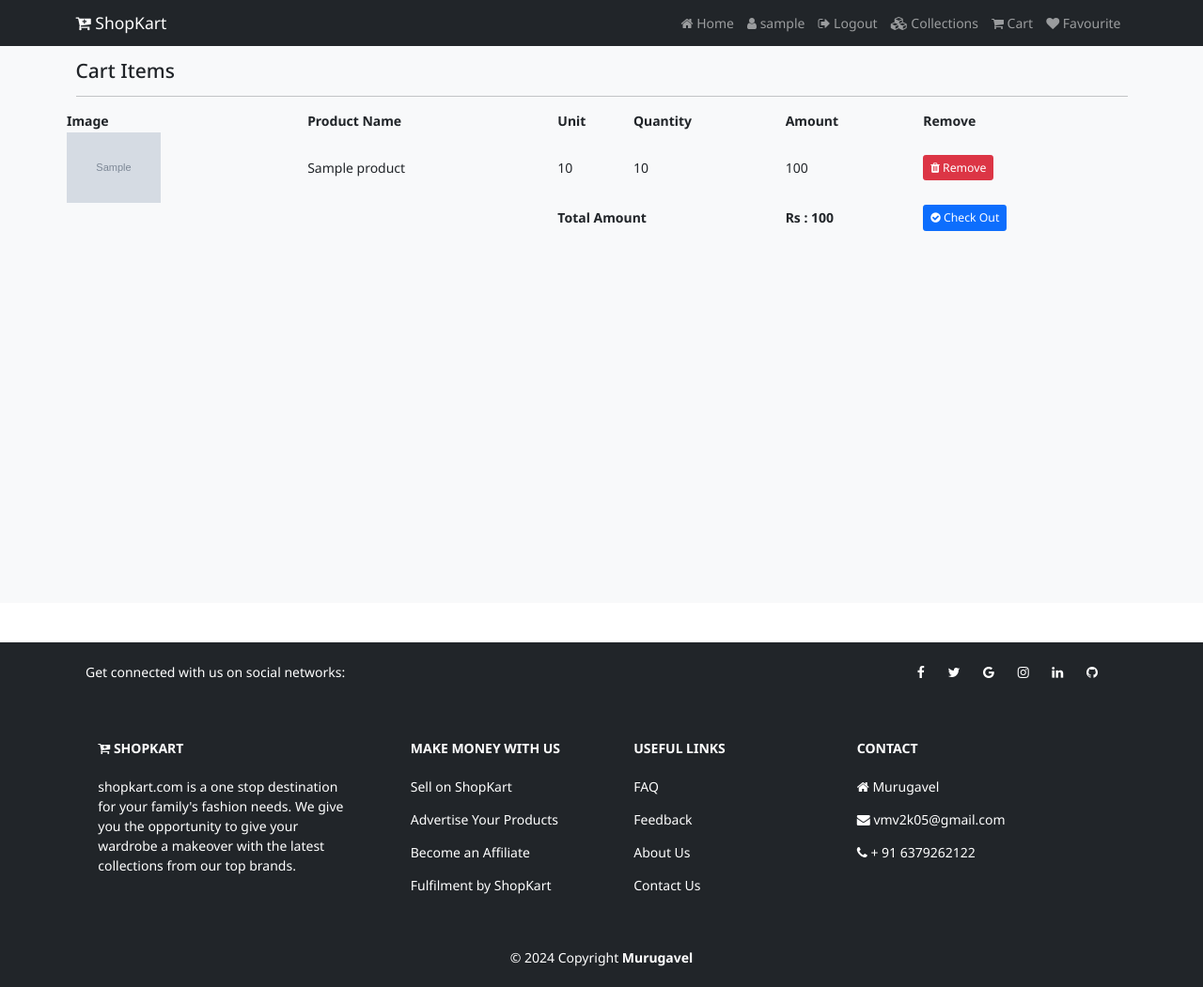
After one commit to Murugavl/Shop, a Django app: page /cart in a window 1280 px wide. The commit adds this page. Shown: the whole page at 94% size. Run offline with Django 5.2, Linux system fonts and the light colour scheme; a user stored in the database is signed in; tables that the repository leaves empty hold one stand-in row (values such as "Sample post"); grey boxes marked "Sample" are stand-in pictures.

Commit message:
cart page and favourtie page added

```diff
--- a/django_project/settings.py
+++ b/django_project/settings.py
@@ -135,3 +135,5 @@ STATICFILES_DIRS = [
 # https://docs.djangoproject.com/en/5.1/ref/settings/#default-auto-field
 
 DEFAULT_AUTO_FIELD = 'django.db.models.BigAutoField'
+
+APPEND_SLASH = True
--- a/shop/admin.py
+++ b/shop/admin.py
@@ -11,5 +11,5 @@ admin.site.register(Catagory,CategoryAdmin)
 
 admin.site.register(Catagory)
 admin.site.register(Product)
-# admin.site.register(Cart)
-# admin.site.register(Favourite)
+admin.site.register(Cart)
+admin.site.register(Favourite)
--- a/shop/models.py
+++ b/shop/models.py
@@ -36,17 +36,17 @@ class Product(models.Model):
   def __str__(self) :
     return self.name
 
-# class Cart(models.Model):
-#   user=models.ForeignKey(User,on_delete=models.CASCADE)
-#   product=models.ForeignKey(Product,on_delete=models.CASCADE)
-#   product_qty=models.IntegerField(null=False,blank=False)
-#   created_at=models.DateTimeField(auto_now_add=True)
+class Cart(models.Model):
+  user=models.ForeignKey(User,on_delete=models.CASCADE)
+  product=models.ForeignKey(Product,on_delete=models.CASCADE)
+  product_qty=models.IntegerField(null=False,blank=False)
+  created_at=models.DateTimeField(auto_now_add=True)
 
-#   @property
-#   def total_cost(self):
-#     return self.product_qty*self.product.selling_price
+  @property
+  def total_cost(self):
+    return self.product_qty*self.product.selling_price
 
-# class Favourite(models.Model):
-# 	user=models.ForeignKey(User,on_delete=models.CASCADE)
-# 	product=models.ForeignKey(Product,on_delete=models.CASCADE)
-# 	created_at=models.DateTimeField(auto_now_add=True)
+class Favourite(models.Model):
+	user=models.ForeignKey(User,on_delete=models.CASCADE)
+	product=models.ForeignKey(Product,on_delete=models.CASCADE)
+	created_at=models.DateTimeField(auto_now_add=True)
--- /dev/null
+++ b/shop/templates/shop/cart.html
@@ -0,0 +1,60 @@
+{% extends 'shop/layouts/main.html' %}
+{% block title %}
+  Registration | ShopKart
+{% endblock title %}
+{% block content %}
+  <section class="bg-light py-4 my-5" style="min-height:600px;">
+    <div class="container">
+      <div class="row">
+        <div class="col-12">
+          <h4 class="mb-3">Cart  Items</h4>
+          <hr style="border-color:#b8bfc2;">
+        </div>
+
+        <table>
+            <tr>
+                <th>Image</th>
+                <th>Product Name</th>
+                <th>Unit</th>
+                <th>Quantity</th>
+                <th>Amount</th>
+                <th>Remove</th>
+            </tr>
+
+
+            {% for item in cart %}
+           <tr>
+              <td><img src="{{item.product.product_image.url}}" height="75px" alt="{{item.product.name}}"></td>
+              <td>{{item.product.name}}</td>
+              <td>{{item.product.selling_price | stringformat:'d'}}</td>
+              <td>{{item.product_qty}}</td>
+              <td class="amt">{{item.total_cost | stringformat:'d'}}</td>
+              <td><a href="{% url 'remove_cart' item.id %}"  onclick="return confirm('Are you sure? to Remove')"  class="btn btn-danger btn-sm"><i class="fa fa-trash"></i> Remove</a></td>
+            </tr>
+            {% endfor %}
+            <tr>
+              <td></td>
+              <td></td>
+              <td colspan="2"><b>Total Amount</b></td>
+              <th id="net">0</th>
+              <td><button class="btn btn-primary btn-sm">
+                <i class="fa fa-check-circle"></i> Check Out
+              </button></td>
+            </tr>
+
+        </table>
+
+      </div>
+      </div>
+  </section>
+
+  <script>
+    const nodes = document.querySelectorAll('.amt');
+    const arr = Array.from(nodes);
+    const res = arr.reduce((acc, curr) => {
+     return acc += Number(curr.textContent)
+    }, 0);
+    document.getElementById("net").innerHTML="Rs : "+res;
+
+  </script>
+{% endblock content %}
--- a/shop/templates/shop/inc/navbar.html
+++ b/shop/templates/shop/inc/navbar.html
@@ -15,8 +15,8 @@
           <a class="nav-link" href="{% url 'register' %}"><i class="fa fa-users"></i> Register</a>
         {% endif %}
           <a class="nav-link" href="{% url 'collections' %}"><i class="fa fa-cubes"></i> Collections</a>
-          <a class="nav-link" href="#"><i class="fa fa-shopping-cart"></i> Cart</a>
-
+          <a class="nav-link" href="{% url 'cart' %}"><i class="fa fa-shopping-cart"></i> Cart</a>
+          <a class="nav-link" href="{% url 'favviewpage' %}"><i class="fa fa-heart"></i> Favourite</a>
       </div>
     </div>
   </div>
--- a/shop/templates/shop/layouts/main.html
+++ b/shop/templates/shop/layouts/main.html
@@ -3,11 +3,8 @@
 <!doctype html>
 <html lang="en">
   <head>
-    <!-- Required meta tags -->
     <meta charset="utf-8">
     <meta name="viewport" content="width=device-width, initial-scale=1">
-
-    <!-- Bootstrap CSS -->
     <link href="https://cdn.jsdelivr.net/npm/bootstrap@5.0.2/dist/css/bootstrap.min.css" rel="stylesheet" integrity="sha384-EVSTQN3/azprG1Anm3QDgpJLIm9Nao0Yz1ztcQTwFspd3yD65VohhpuuCOmLASjC" crossorigin="anonymous">
 
     <title>
--- a/shop/templates/shop/login.html
+++ b/shop/templates/shop/login.html
@@ -1,6 +1,6 @@
 {% extends 'shop/layouts/main.html' %}
 {% block title %}
-  Registration | ShopKart
+  Login | ShopKart
 {% endblock title %}
 {% block content %}
   <div class="container" style="margin-top:70px;min-height:600px;">
--- a/shop/urls.py
+++ b/shop/urls.py
@@ -1,12 +1,18 @@
 from django.urls import path
 from .views import *
 
-urlpatterns = [
-    path('',home, name = 'home'),
-    path('register/', register, name = 'register'),
-    path('login/', login_page, name = 'login'),
-    path('logout/', logout_page, name = 'logout'),
-    path('collections/', collections, name = 'collections'),
-    path('collections/<str:name>', collectionsview, name = 'collections'),
-    path('collections/<str:cname>/<str:pname>', product_details, name = 'product_details'),
+urlpatterns= [
+    path('',home,name="home"),
+    path('register',register,name="register"),
+    path('login',login_page,name="login"),
+    path('logout',logout_page,name="logout"),
+    path('cart',cart_page,name="cart"),
+    path('fav',fav_page,name="fav"),
+    path('favviewpage',favviewpage,name="favviewpage"),
+    path('remove_fav/<str:fid>',remove_fav,name="remove_fav"),
+    path('remove_cart/<str:cid>',remove_cart,name="remove_cart"),
+    path('collections',collections,name="collections"),
+    path('collections/<str:name>',collectionsview,name="collections"),
+    path('collections/<str:cname>/<str:pname>',product_details,name="product_details"),
+    path('addtocart',add_to_cart,name="addtocart"),
 ]
--- a/shop/views.py
+++ b/shop/views.py
@@ -1,8 +1,11 @@
+from django.http import JsonResponse
 from django.shortcuts import render, redirect
 from .models import *
 from .form import *
 from django.contrib import messages
 from django.contrib.auth import authenticate,login,logout
+import json
+
 # Create your views here.
 def home(request):
     products = Product.objects.filter(trending = 1)
@@ -64,3 +67,66 @@ def product_details(request, cname, pname):
     else:
       messages.error(request,"No Such Catagory Found")
       return redirect('collections')
+
+
+def cart_page(request):
+  if request.user.is_authenticated:
+    cart=Cart.objects.filter(user=request.user)
+    return render(request,"shop/cart.html",{"cart":cart})
+  else:
+    return redirect("/")
+
+def add_to_cart(request):
+   if request.headers.get('x-requested-with')=='XMLHttpRequest':
+    if request.user.is_authenticated:
+      data=json.load(request)
+      product_qty=data['product_qty']
+      product_id=data['pid']
+      product_status=Product.objects.get(id=product_id)
+      if product_status:
+        if Cart.objects.filter(user=request.user.id,product_id=product_id):
+          return JsonResponse({'status':'Product Already in Cart'}, status=200)
+        else:
+          if product_status.quantity>=product_qty:
+            Cart.objects.create(user=request.user,product_id=product_id,product_qty=product_qty)
+            return JsonResponse({'status':'Product Added to Cart'}, status=200)
+          else:
+            return JsonResponse({'status':'Product Stock Not Available'}, status=200)
+    else:
+      return JsonResponse({'status':'Login to Add Cart'}, status=200)
+   else:
+    return JsonResponse({'status':'Invalid Access'}, status=200)
+
+def remove_cart(request,cid):
+  cartitem=Cart.objects.get(id=cid)
+  cartitem.delete()
+  return redirect("/cart")
+
+def fav_page(request):
+   if request.headers.get('x-requested-with')=='XMLHttpRequest':
+    if request.user.is_authenticated:
+      data=json.load(request)
+      product_id=data['pid']
+      product_status=Product.objects.get(id=product_id)
+      if product_status:
+         if Favourite.objects.filter(user=request.user.id,product_id=product_id):
+          return JsonResponse({'status':'Product Already in Favourite'}, status=200)
+         else:
+          Favourite.objects.create(user=request.user,product_id=product_id)
+          return JsonResponse({'status':'Product Added to Favourite'}, status=200)
+    else:
+      return JsonResponse({'status':'Login to Add Favourite'}, status=200)
+   else:
+    return JsonResponse({'status':'Invalid Access'}, status=200)
+
+def favviewpage(request):
+  if request.user.is_authenticated:
+    fav=Favourite.objects.filter(user=request.user)
+    return render(request,"shop/fav.html",{"fav":fav})
+  else:
+    return redirect("/")
+
+def remove_fav(request,fid):
+  item=Favourite.objects.get(id=fid)
+  item.delete()
+  return redirect("/favviewpage")
```
Also changed, not shown: shop/templates/shop/collections.html (+0 -12 lines), shop/templates/shop/fav.html (added, +37 -0 lines), shop/templates/shop/products/product_details.html (+103 -7 lines), shop/migrations/0003_cart.py (added), shop/migrations/0004_favourite.py (added).
